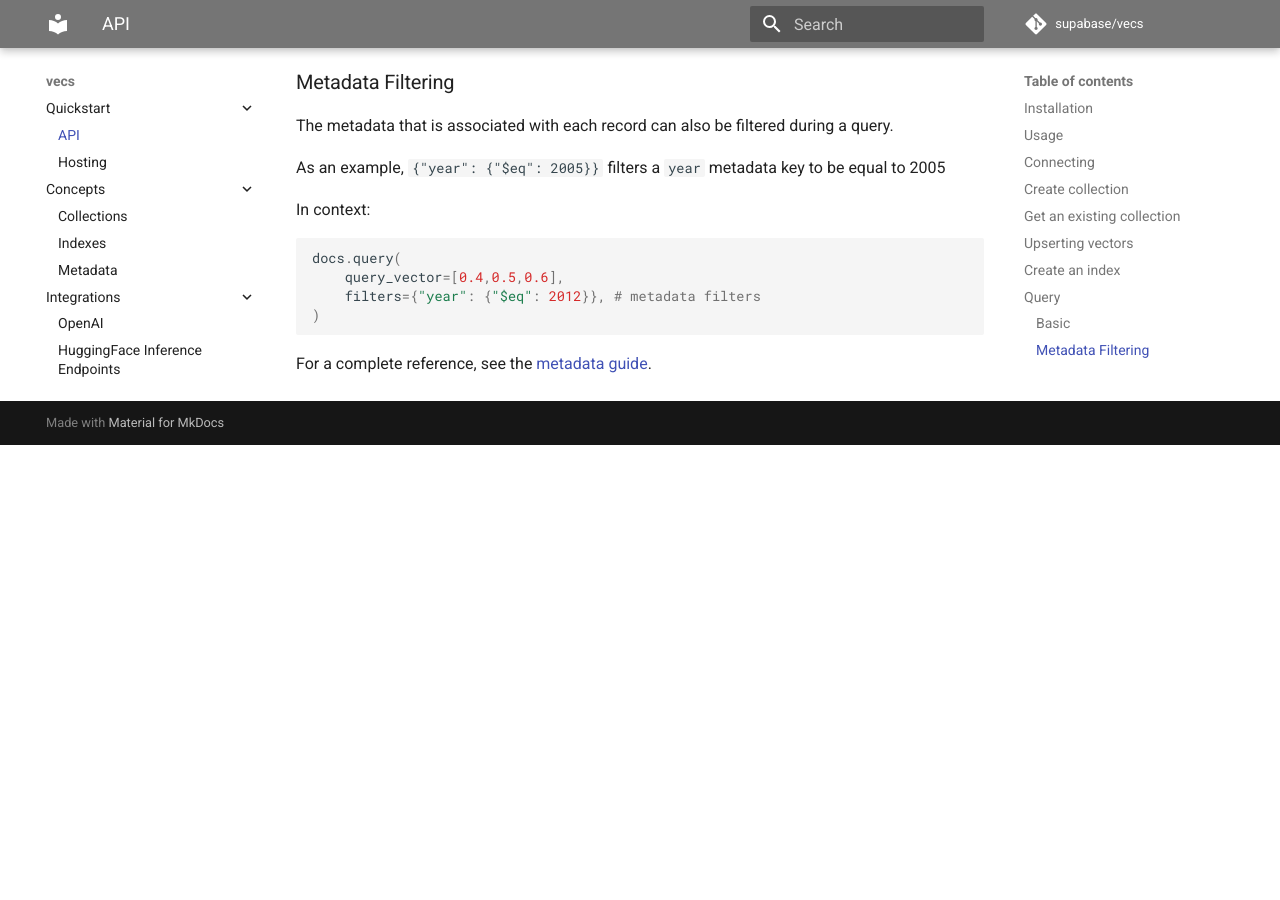
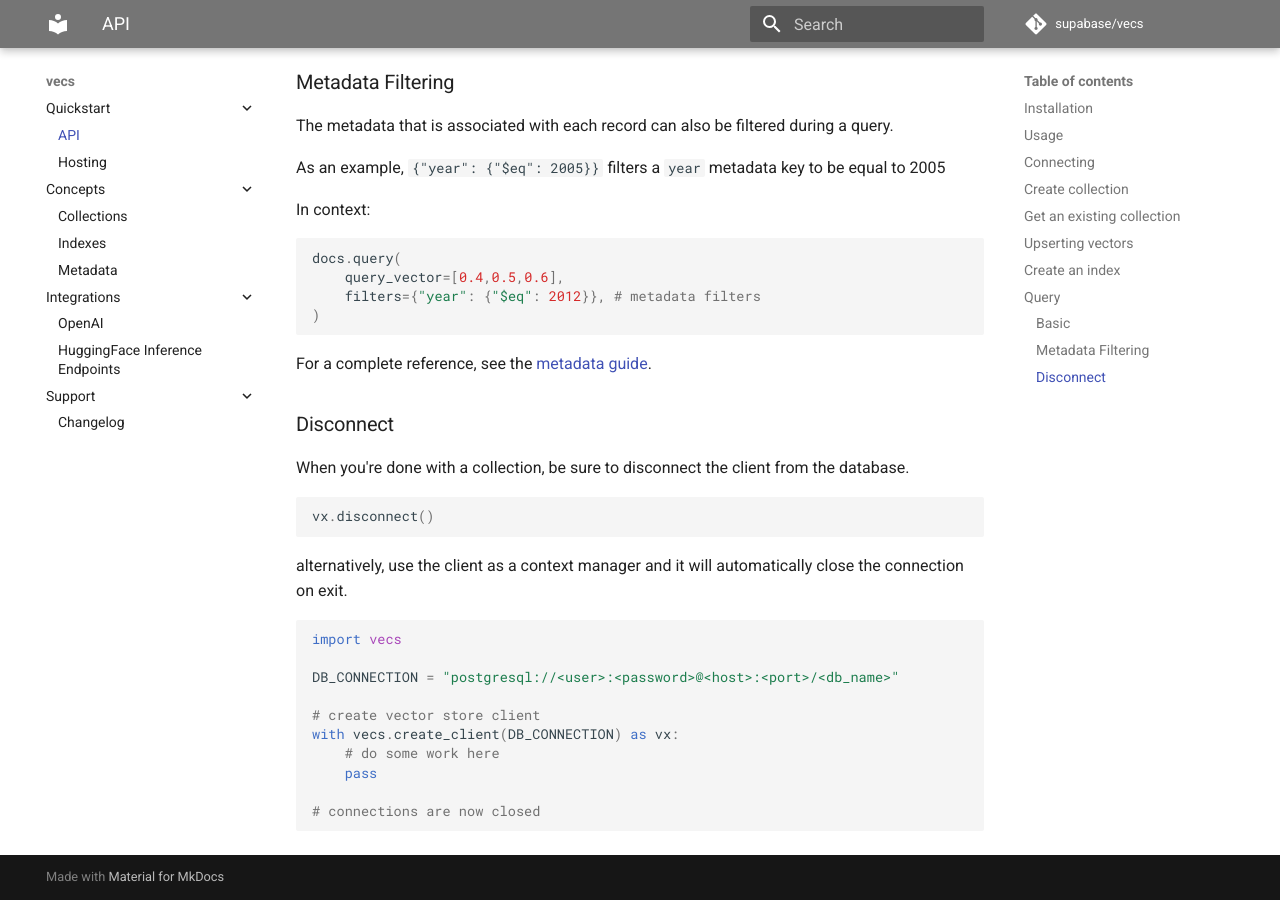
Before and after one commit to supabase/vecs, an MkDocs documentation site: the page built from docs/api.md, in a window 1280 px wide and 900 px high, scrolled down 3369 px. Built offline with MkDocs 1.6.1 and Material for MkDocs 9.7.7, drawn with Linux system fonts in a browser that asks for light colours; comment, search, counter and statistics services are not loaded; before the commit the page ends 3814 px from its top, so only the background shows below that.

Commit message:
disconnect() and context manager. resolves #2

````diff
--- a/docs/api.md
+++ b/docs/api.md
@@ -162,3 +162,28 @@
 ```
 
 For a complete reference, see the [metadata guide](concepts_metadata.md).
+
+
+### Disconnect
+
+When you're done with a collection, be sure to disconnect the client from the database.
+
+```python
+vx.disconnect()
+```
+
+alternatively, use the client as a context manager and it will automatically close the connection on exit.
+
+
+```python
+import vecs
+
+DB_CONNECTION = "postgresql://<user>:<password>@<host>:<port>/<db_name>"
+
+# create vector store client
+with vecs.create_client(DB_CONNECTION) as vx:
+    # do some work here
+    pass
+
+# connections are now closed
+```
--- a/src/vecs/__init__.py
+++ b/src/vecs/__init__.py
@@ -3,7 +3,7 @@
 from vecs.collection import Collection, IndexMeasure, IndexMethod
 
 __project__ = "vecs"
-__version__ = "0.2.5"
+__version__ = "0.2.6"
 
 
 __all__ = ["IndexMethod", "IndexMeasure", "Collection", "Client", "exc"]
````
Also changed, not shown: 2 other files.
